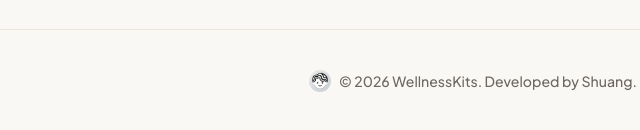
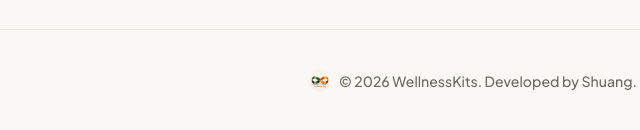
Before and after one commit to YoYo1248/wellnessKits_official, a website built with Vite: page privacy.html in a window 1280 px wide. Shown: the part 3353-3483 px from the top of the page, 167-807 px from the left. Built offline with nearby package versions, Linux system fonts and the light colour scheme.

Commit message:
Update footer copyright icon to brand logo.png across all pages

```diff
--- a/privacy.html
+++ b/privacy.html
@@ -191,7 +191,7 @@
   <footer class="footer">
     <div class="container footer-copyright-area">
       <div class="footer-credit">
-        <img src="./avatar.png" alt="Shuang" class="footer-avatar" style="width:22px;height:22px;border-radius:50%;object-fit:cover;flex-shrink:0;">
+        <img src="./logo.png" alt="WellnessKits Logo" class="footer-avatar">
         <p>&copy; 2026 WellnessKits. Developed by Shuang.</p>
       </div>
     </div>
```
Also changed, not shown: index.html (+2 -2 lines), support.html (+1 -1 lines), terms.html (+1 -1 lines), two-moves.html (+2 -2 lines).
